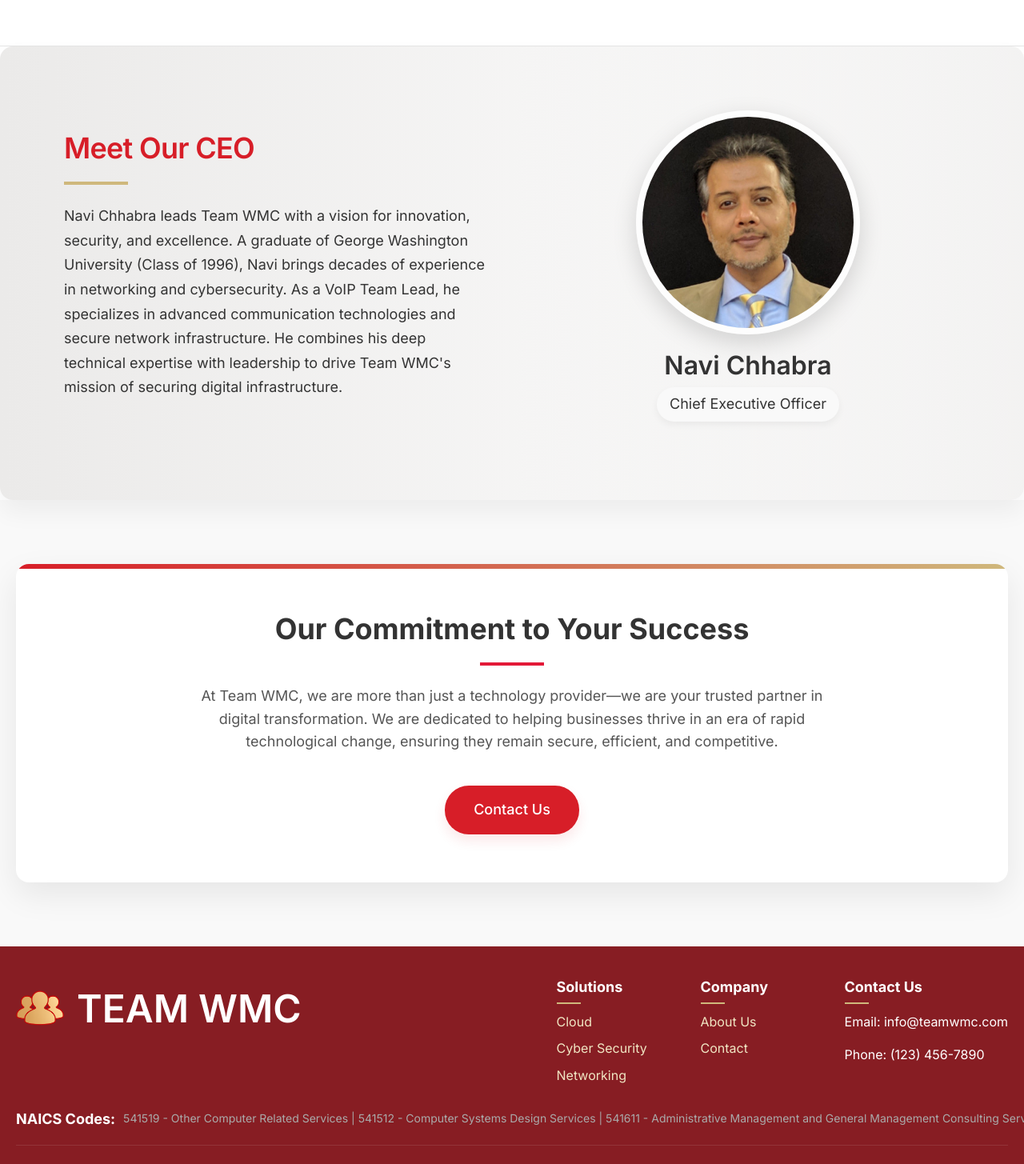
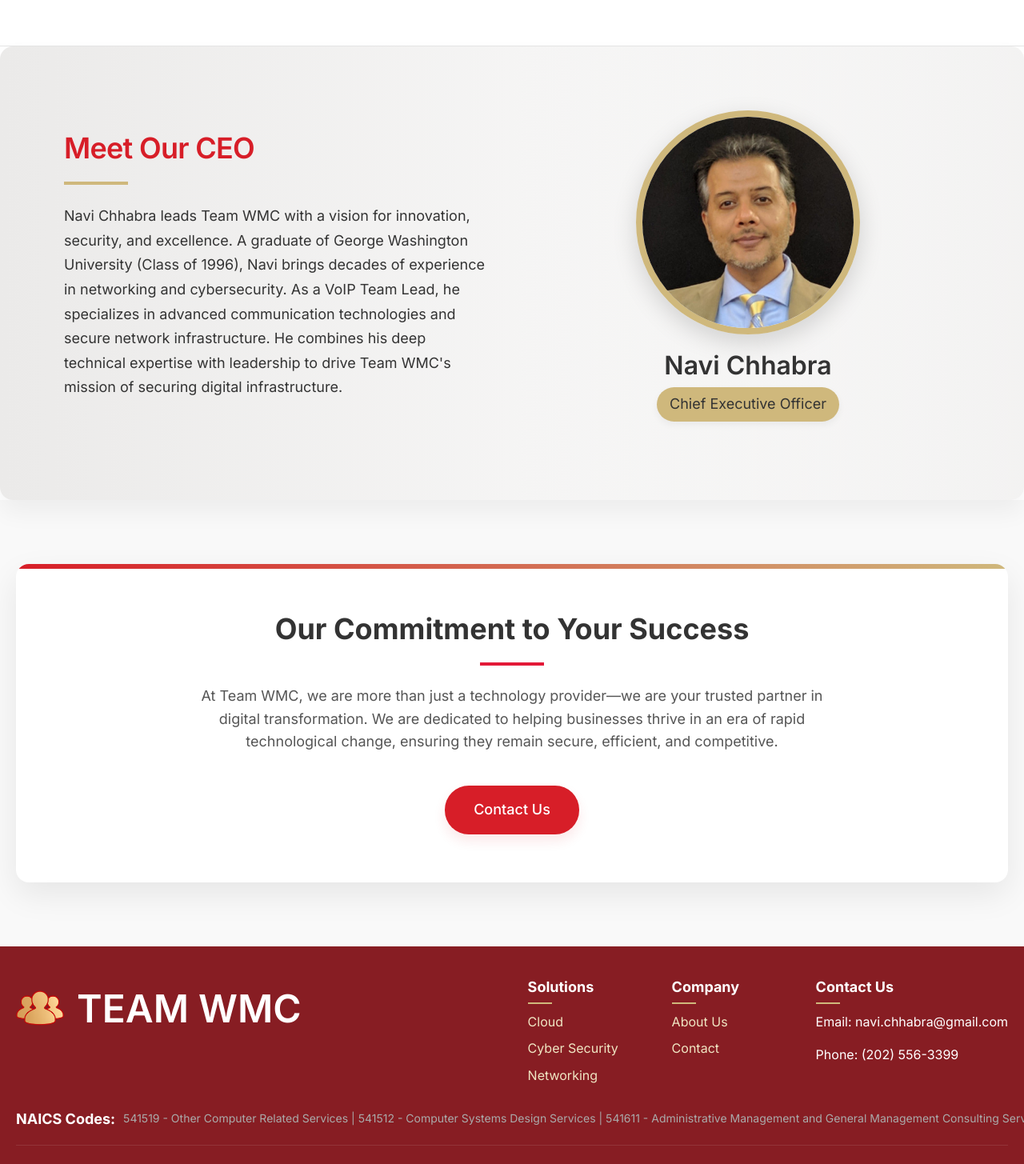
Before and after one commit to anthonyvnguyen/teamWMC, a React (Create React App) app: page /#/about in a window 1280 px wide. Shown: the part 1380-2835 px from the top of the page at 80% size. Built offline with nearby package versions, Linux system fonts and the light colour scheme.

Commit message:
more css changes to contact page

```diff
--- a/src/components/Footer.tsx
+++ b/src/components/Footer.tsx
@@ -60,8 +60,8 @@
                     </div>
                     <div className="footer-column">
                         <h4>Contact Us</h4>
-                        <p>Email: info@teamwmc.com</p>
-                        <p>Phone: (123) 456-7890</p>
+                        <p>Email: navi.chhabra@gmail.com</p>
+                        <p>Phone: (202) 556-3399</p>
                     </div>
                 </div>
             </div>
--- a/src/styles/About.css
+++ b/src/styles/About.css
@@ -294,7 +294,7 @@
     border-radius: 50%;
     margin-bottom: 20px;
     object-fit: cover;
-    border: 8px solid rgba(255, 255, 255, 0.8);
+    border: 8px solid var(--color-secondary);
     box-shadow: 0 10px 30px rgba(0, 0, 0, 0.15);
     transition: all 0.3s ease;
 }
@@ -302,7 +302,7 @@
 .ceo-profile:hover .ceo-image {
     transform: scale(1.05);
     box-shadow: 0 15px 40px rgba(207, 184, 124, 0.3);
-    border-color: rgba(255, 255, 255, 1);
+    border-color: var(--color-secondary-light);
 }
 
 .ceo-name {
@@ -316,7 +316,7 @@
     font-size: 18px;
     color: var(--color-text-medium);
     padding: 6px 16px;
-    background: var(--color-light);
+    background: var(--color-secondary);
     border-radius: 30px;
     display: inline-block;
     box-shadow: 0 4px 10px rgba(0, 0, 0, 0.05);
--- a/src/styles/Contact.css
+++ b/src/styles/Contact.css
@@ -15,6 +15,7 @@
 }
 
 .contact-hero h1 {
+    color: var(--color-primary);
     font-size: 48px;
     font-weight: 700;
     margin-bottom: 16px;
@@ -63,7 +64,7 @@
     left: 0;
     width: 50px;
     height: 3px;
-    background-color: var(--color-highlight-blue);
+    background-color: var(--color-secondary);
 }
 
 .contact-info > p {
@@ -87,7 +88,7 @@
     font-size: 18px;
     font-weight: 600;
     margin-bottom: 8px;
-    color: var(--color-highlight-blue);
+    color: var(--color-secondary);
 }
 
 .contact-method p,
@@ -129,7 +130,7 @@
     left: 0;
     width: 50px;
     height: 3px;
-    background-color: var(--color-highlight-blue);
+    background-color: var(--color-secondary);
 }
 
 /* Form Success */
@@ -194,7 +195,7 @@
 select:focus,
 textarea:focus {
     outline: none;
-    border-color: var(--color-highlight-blue);
+    border-color: var(--color-secondary);
     box-shadow: 0 0 0 2px rgba(36, 94, 138, 0.1);
 }
 
@@ -204,7 +205,7 @@
 }
 
 button.btn {
-    background-color: var(--color-highlight-blue);
+    background-color: var(--color-secondary);
     color: var(--color-white);
     border: none;
     border-radius: 4px;
```
